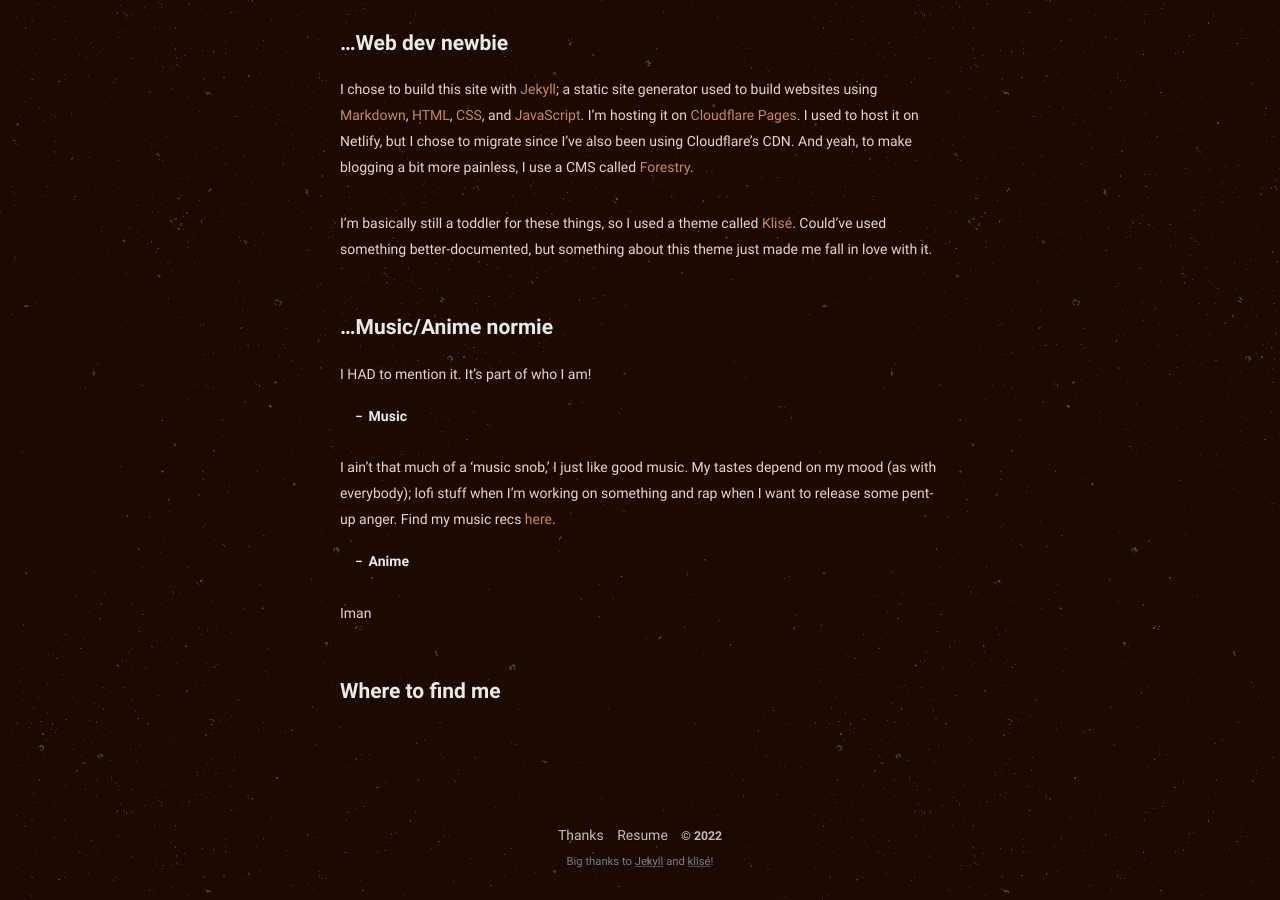
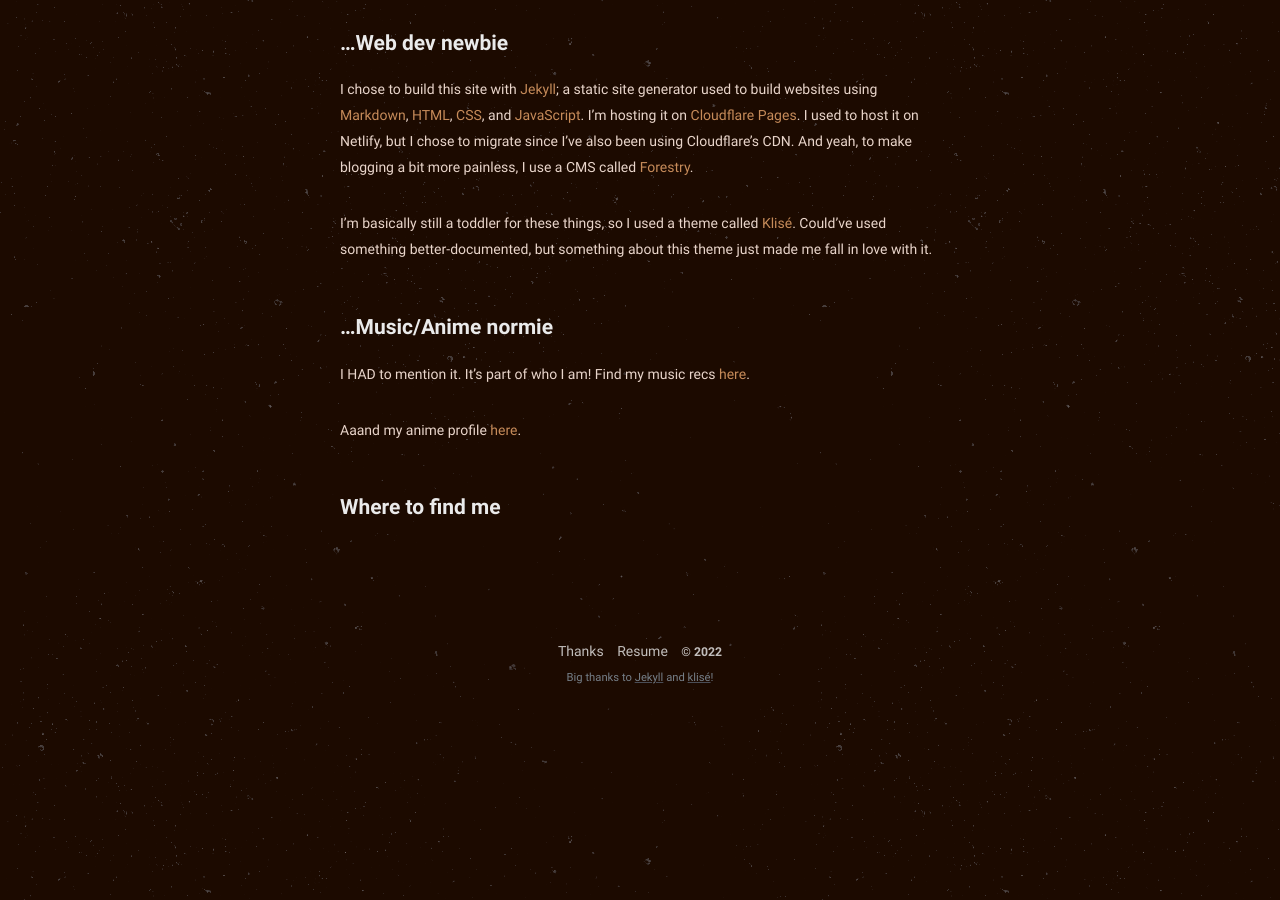
Before and after one commit to philippines69/carlcastroarchives, a Jekyll site: the page built from about.md, in a window 1280 px wide and 900 px high, scrolled down 1196 px. Built offline with Jekyll 4.4.1, drawn with Linux system fonts in a browser that asks for light colours.

Commit message:
Update from Forestry.io philippines69 updated about.md

```diff
--- a/about.md
+++ b/about.md
@@ -36,14 +36,8 @@
 
 # ...Music/Anime normie
 
-I HAD to mention it. It's part of who I am!
+I HAD to mention it. It's part of who I am! Find my music recs [here](https://www.carlcastroarchives.ml/archive/#Music).
 
-* **Music**
-
-I ain't that much of a 'music snob,' I just like good music. My tastes depend on my mood (as with everybody); lofi stuff when I'm working on something and rap when I want to release some pent-up anger. Find my music recs [here](https://www.carlcastroarchives.ml/archive/#Music).
-
-* **Anime**
-
-Iman
+Aaand my anime profile [here]().
 
 # Where to find me
```
